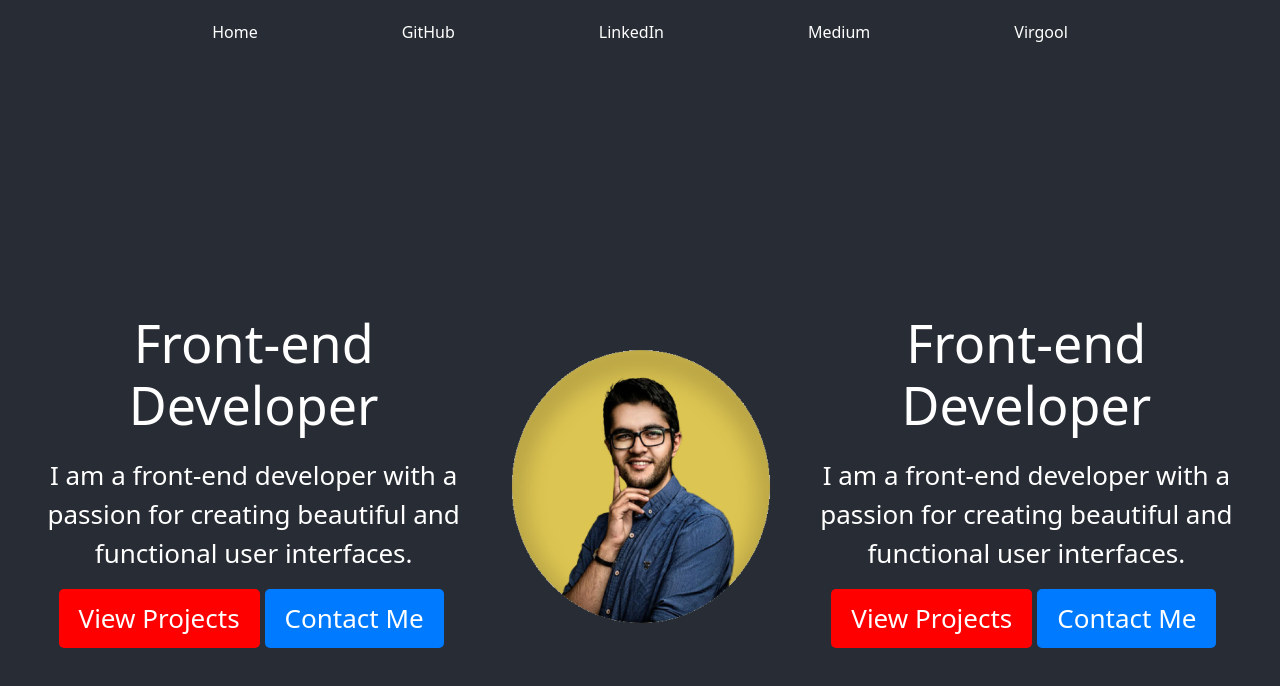
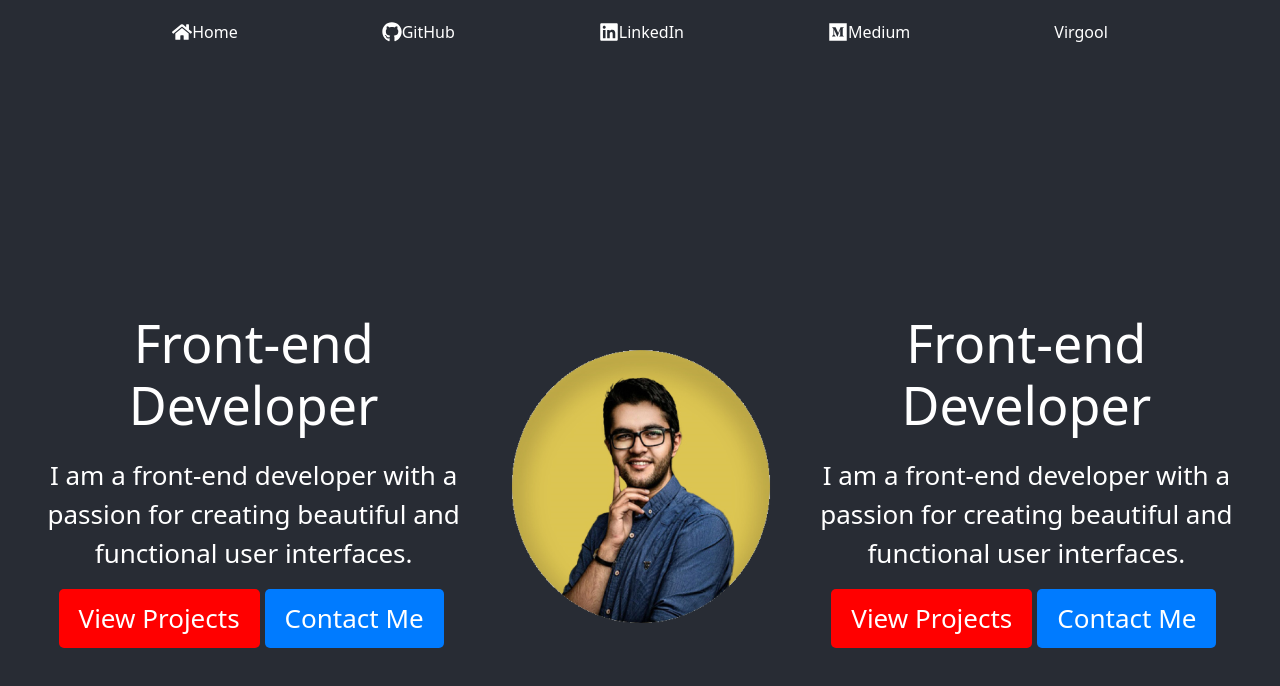
Before and after one commit to peymanfazeli/Portfolio, a React (Create React App) app: page / in a window 1280 px wide. Shown: the top 686 px of the page. Built offline with nearby package versions, Linux system fonts and the light colour scheme.

Commit message:
add icon to menu items

```diff
--- a/package.json
+++ b/package.json
@@ -11,6 +11,7 @@
     "framer-motion": "^12.6.2",
     "react": "^19.0.0",
     "react-dom": "^19.0.0",
+    "react-icons": "^5.5.0",
     "react-scripts": "^5.0.1",
     "styled-components": "^6.1.16",
     "web-vitals": "^2.1.4"
--- a/src/components/Menu.js
+++ b/src/components/Menu.js
@@ -1,6 +1,7 @@
 import React from 'react';
 import styled from 'styled-components';
 import { motion } from "framer-motion";
+import { FaHome, FaMedium, FaLinkedin, FaGithub } from "react-icons/fa";
 
 // menu configs
 import config from '../config';
@@ -24,6 +25,25 @@ const MenuItem = styled.li`
 	margin: 0 10px;
 	cursor: pointer;
 `;
+const MenuIcon = styled.span`
+	display: flex;
+`;
+
+// handlers
+const handleMenuIcon = (itemName) =>{
+	switch (itemName) {
+		case 'Home':
+			return <FaHome size={20} color="white" />;
+		case 'GitHub':
+			return <FaGithub size={20} color="white" />;
+		case 'LinkedIn':
+			return <FaLinkedin size={20} color="white" />;
+		case 'Medium':
+			return <FaMedium size={20} color="white" />;
+		default:
+			break;
+	}
+}
 export default function Menu() {
 	return (
 		<MenuContainer>
@@ -35,6 +55,9 @@ export default function Menu() {
 						whileHover={{ scale: 1.2 }}
 						transition={{ type: "spring", stiffness: 300 }}
 					>
+						<MenuIcon>
+							{handleMenuIcon(name)}
+						</MenuIcon>
 						<a
 							href={`${URL}`}
 							style={{textDecoration: 'none', color: 'white'}}
```
Also changed, not shown: 1 other file (tests, documents, lock files or other folders). Lines whose indentation alone changed are shown as unchanged.
